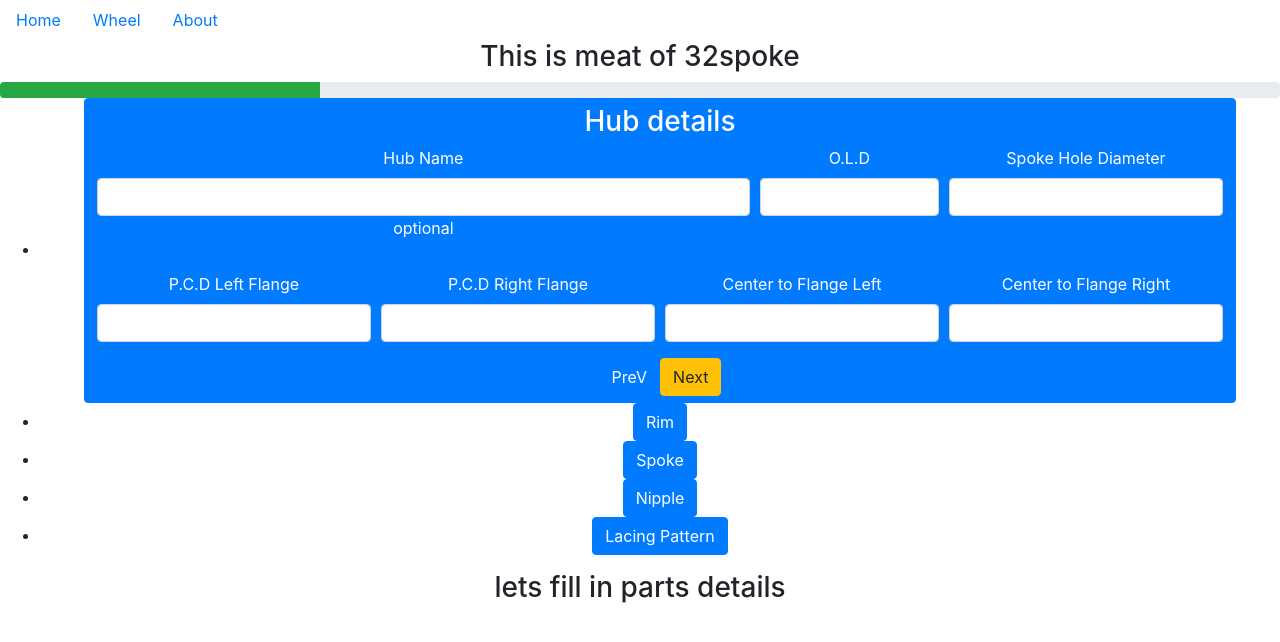
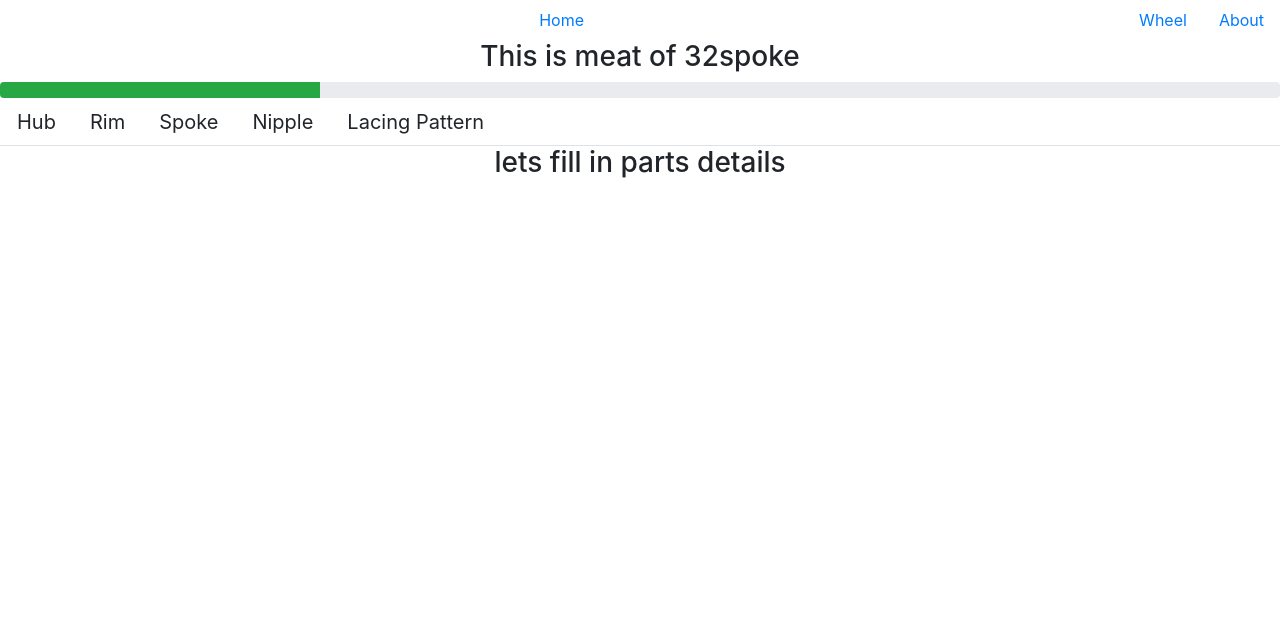
Before and after one commit to kimchirice/32spoke, a React (Create React App) app: page /wheel in a window 1280 px wide. Shown: the top 642 px of the page. Built offline with nearby package versions, Linux system fonts and the light colour scheme.

Commit message:
[Mod] modify the link style

```diff
--- a/src/Components/Navigation/Navigation.js
+++ b/src/Components/Navigation/Navigation.js
@@ -8,7 +8,7 @@ export default function Navigation() {
   return (
     <Router>
       <div>
-        <ul className='nav nav-pills'>
+        <ul className='nav nav-pills nav-fill'>
           <li className='nav-item'>
             <Link to="/" className='nav-link'>Home</Link>
           </li>
--- a/src/Pages/Wheel.js
+++ b/src/Pages/Wheel.js
@@ -13,19 +13,19 @@ export default function Wheel() {
   let { path, url } = useRouteMatch();
 
   return (
-    <div >
+    <div className="max-width: 800px">
       <h3>This is meat of 32spoke</h3>
       <div id="progressBar" class="progress">
         <div className="progress-bar bg-success" role="progressbar" style={{width: '25%'}} aria-valuenow="20" aria-valuemin="0" aria-valuemax="100"></div>
       </div>
 
       <div>
-        <ul>
-          <li><Link to={`${url}/hub`} className="btn btn-primary btn-small"><Hub /></Link></li>
-          <li><Link to={`${url}/rim`} className="btn btn-primary btn-small">Rim</Link></li>
-          <li><Link to={`${url}/spoke`} className="btn btn-primary btn-small">Spoke</Link></li>
-          <li><Link to={`${url}/nipple`} className="btn btn-primary btn-small">Nipple</Link></li>
-          <li><Link to={`${url}/lacingPatter`} className="btn btn-primary btn-small">Lacing Pattern</Link></li>
+        <ul className="nav nav-tabs">
+          <li className="nav-item"><Link to={`${url}/hub`} className="btn btn-lg">Hub </Link></li>
+          <li className="nav-item"><Link to={`${url}/rim`} className="nav-link btn btn-lg">Rim</Link></li>
+          <li className="nav-item"><Link to={`${url}/spoke`} className="btn btn-lg">Spoke</Link></li>
+          <li className="nav-item"><Link to={`${url}/nipple`} className="btn btn-lg">Nipple</Link></li>
+          <li className="nav-item"><Link to={`${url}/lacingPatter`} className="btn btn-lg">Lacing Pattern</Link></li>
         </ul>
 
         <Switch>
```
